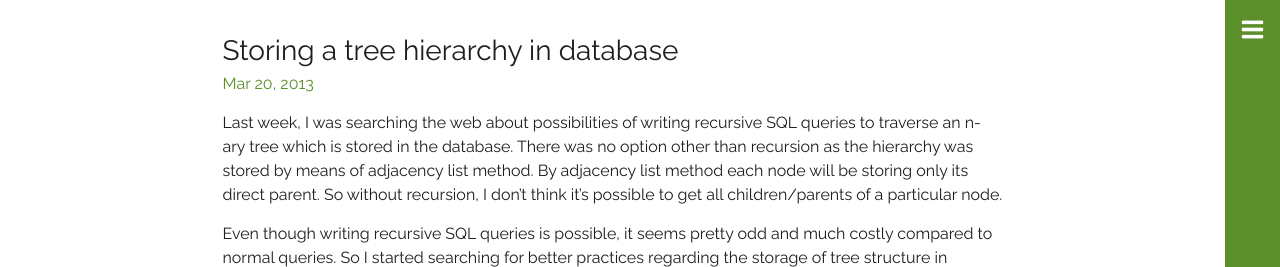
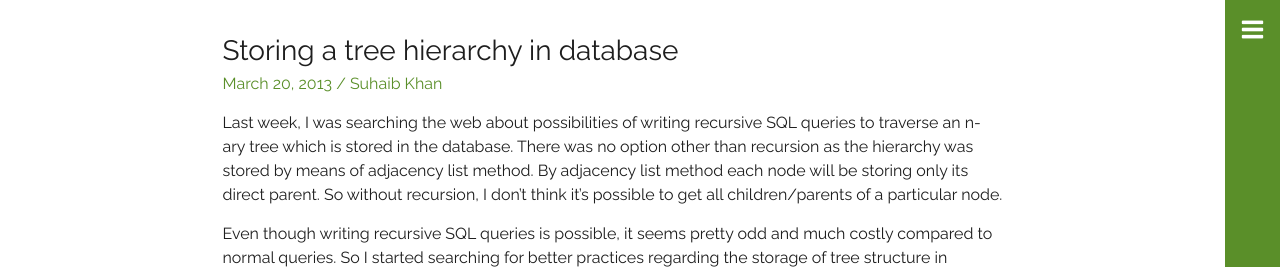
Before and after one commit to suhaibkhan/suhaibkhan.github.io, a Jekyll site: the page built from _posts/2013-03-20-storing-tree-hierarchy-in-db.md, in a window 1280 px wide. Shown: the top 267 px of the page. Built offline with Jekyll 4.4.1, drawn with Linux system fonts in a browser that asks for light colours; comment, search, counter and statistics services are not loaded.

Commit message:
Added author in posts

```diff
--- a/_config.yml
+++ b/_config.yml
@@ -32,6 +32,7 @@ defaults:
     values:
       layout: "post"
       is_post: true
+      author: "Suhaib Khan"
 
 
 # Build settings
--- a/_layouts/post.html
+++ b/_layouts/post.html
@@ -4,7 +4,7 @@ layout: page
 <article class="post" itemscope itemtype="http://schema.org/BlogPosting">
   <header class="post-header">
     <h1 class="title" itemprop="name headline">{{ page.title }}</h1>
-    <p class="date"><time datetime="{{ page.date | date_to_xmlschema }}" itemprop="datePublished">{{ page.date | date: "%b %-d, %Y" }}</time>{% if page.author %} • <span itemprop="author" itemscope itemtype="http://schema.org/Person"><span itemprop="name">{{ page.author }}</span></span>{% endif %}</p>
+    <p class="date"><time datetime="{{ page.date | date_to_xmlschema }}" itemprop="datePublished">{{ page.date | date: "%B %-d, %Y" }}</time>{% if page.author %} / <span itemprop="author" itemscope itemtype="http://schema.org/Person"><span itemprop="name">{{ page.author }}</span></span>{% endif %}</p>
   </header>
 
   <div class="post-content" itemprop="articleBody">
--- a/_sass/_layout.scss
+++ b/_sass/_layout.scss
@@ -1,3 +1,7 @@
+body {
+  overflow: hidden;
+}
+
 // Social icons
 .social-links {
   font-size: $social-icon-font-size;
@@ -23,6 +27,7 @@
   position: relative;
   min-height: 100%;
   width: 100%;
+  height: 100%;
 }
 
 #containerLoading{
@@ -199,6 +204,7 @@
     .date{
       color: $highlight-color;
       display: inline-block;
+      font-size: $article-list-date-font-size;
       margin-bottom: 0px;
       text-align: right;
       vertical-align: baseline;
--- a/blog.html
+++ b/blog.html
@@ -8,6 +8,6 @@ order: 2
 </header>
 {% for post in site.posts %}
 <article class="postlink">
-    <h2 class="header"><a href="{{ post.url | prepend: site.baseurl }}">{{ post.title }}</a></h2><p class="date">{{ post.date | date: "%b %-d, %Y" }}</p>
+    <h2 class="header"><a href="{{ post.url | prepend: site.baseurl }}">{{ post.title }}</a></h2><p class="date">{{ post.date | date: "%B %-d, %Y" }}</p>
 </article>
 {% endfor %}
--- a/css/main.scss
+++ b/css/main.scss
@@ -22,9 +22,10 @@ $banner-desc-font-size:  18px;
 
 $banner-title-font-family: 'Oswald', sans-serif;
 
-$article-list-title-font-size:  22px;
-$article-list-headl-font-size:  16px;
-$article-list-headr-font-size:  22px;
+$article-list-date-font-size:  14px;
+$article-list-title-font-size:  18px;
+$article-list-headl-font-size:  14px;
+$article-list-headr-font-size:  18px;
 
 $post-title-font-size:    28px;
 $post-nav-font-size:      14px;
```
